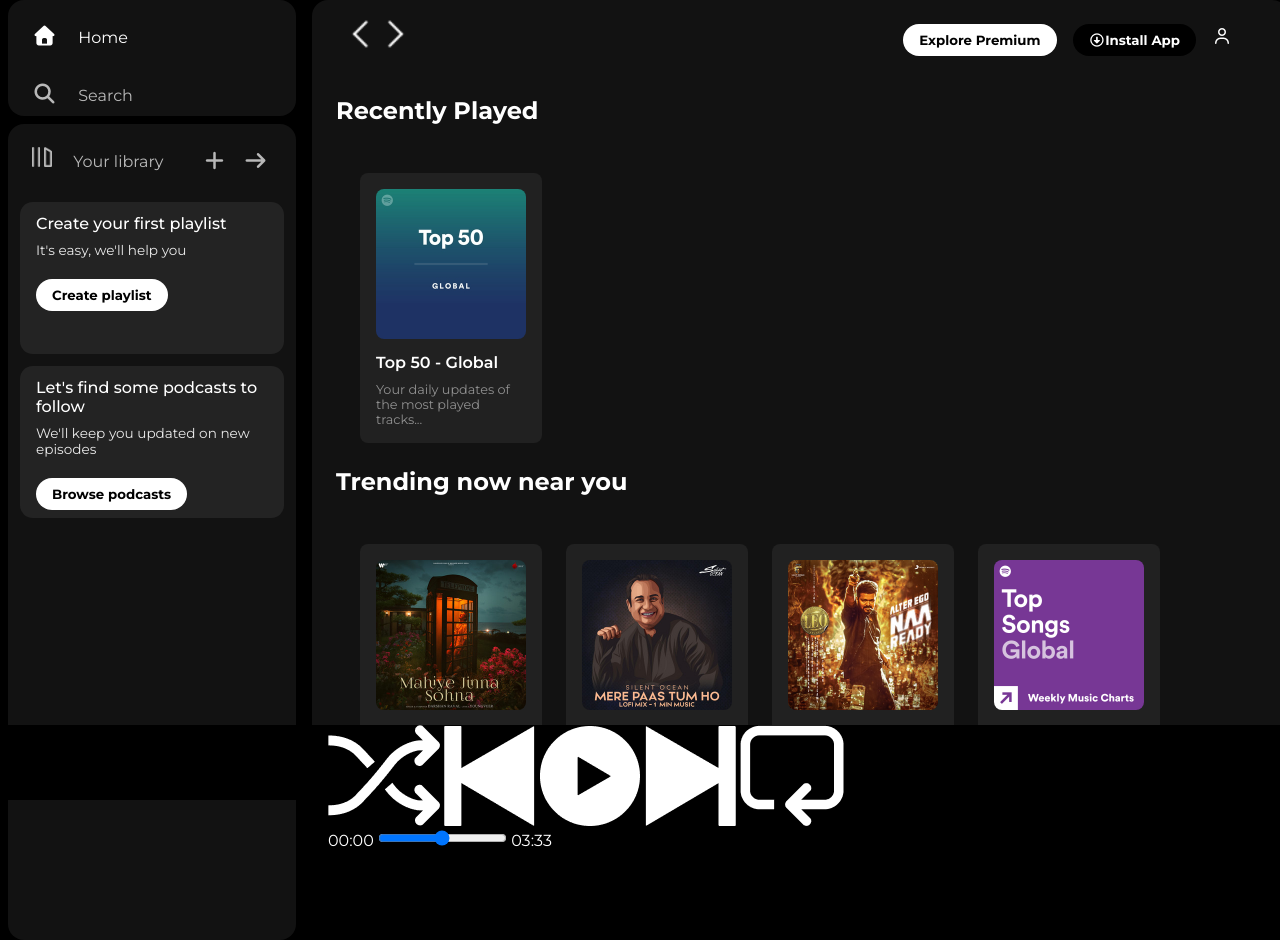
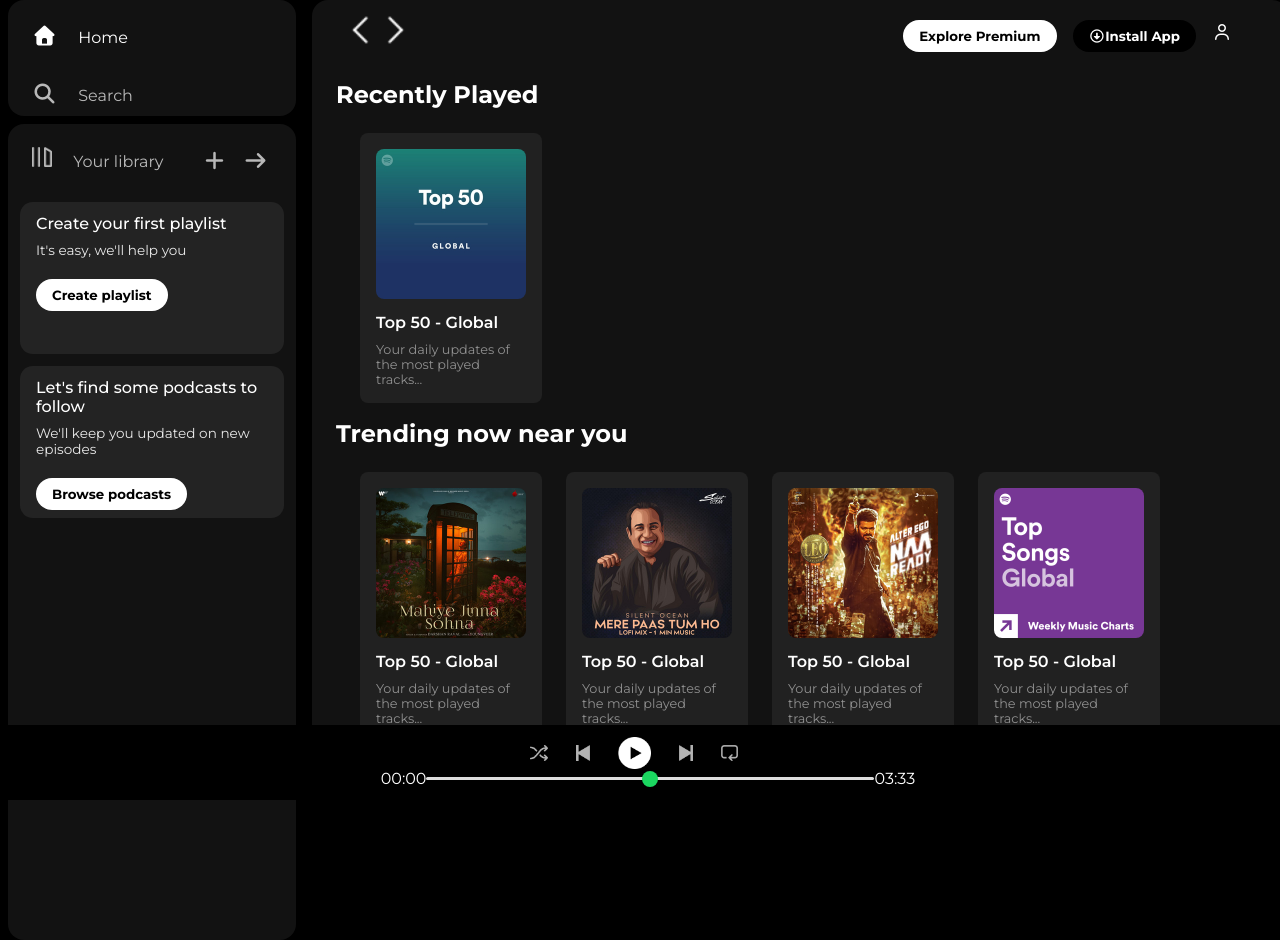
Before and after one commit to codedbyritika/html-css-mini-projects, a plain HTML site: page 05-spotify-homepage-clone/index.html in a window 1280 px wide. Drawn offline with Linux system fonts and the light colour scheme.

Commit message:
middle player part of music player

```diff
--- a/05-spotify-homepage-clone/index.html
+++ b/05-spotify-homepage-clone/index.html
@@ -160,13 +160,13 @@
                 <div class="player-controls">
                     <img src="./assets/player_icon1.png" class="player-control-icon" alt="">
                     <img src="./assets/player_icon2.png" class="player-control-icon" alt="">
-                    <img src="./assets/player_icon3.png" class="player-control-icon" alt="">
+                    <img src="./assets/player_icon3.png" class="player-control-icon" style="opacity: 1; height:2rem;" alt="">
                     <img src="./assets/player_icon4.png" class="player-control-icon" alt="">
                     <img src="./assets/player_icon5.png" class="player-control-icon" alt="">
                 </div>
                 <div class="playback-bar">
                     <span class="curr-time">00:00</span>
-                    <input type="range" min="0" max="100" class="progress-bar">
+                    <input type="range" min="0" max="100" class="progress-bar" step="1">
                     <span class="total-time">03:33</span>
                 </div>
             </div>
--- a/05-spotify-homepage-clone/style.css
+++ b/05-spotify-homepage-clone/style.css
@@ -157,6 +157,7 @@
 .sticky-nav{
     position: sticky;
    top: 0;
+   height: 2rem;
     background-color:#121212;
    display: flex;
    justify-content: space-between;
@@ -190,7 +191,7 @@
     }
 }
 h2{
-    margin: 1.5rem 0 1.5rem 0;
+    margin: 1rem 0 0 0;
 }
 .card{
 
@@ -202,6 +203,7 @@
     margin-top: 1.5rem;
 }
 .card-container{
+
     display: flex;
     flex-wrap: wrap;
 
@@ -237,13 +239,62 @@
 
 .music-player{
     display: flex;
+    justify-content: space-between;
+    align-items: center;
 }
+
 .album{
     width: 25%;
+    background-color: pink;
 }
 .player{
     width: 50%;
+
+}
+.player-controls{
+    display: flex;
+    justify-content: center;
+    align-items: center;
+
+
+}
+.player-control-icon{
+    height: 1rem;
+    opacity: 0.7;
+    margin-right: 1.75rem;
+}
+.player-control-icon:hover{
+    opacity: 1;
+}
+
+.playback-bar{
+    display: flex;
+    justify-content: center;
+    align-items: center;
 }
 .controls{
     width: 25%;
+    background-color: orange;
 }
+.progress-bar{
+    width: 70%;
+    appearance: none;
+    background-color: transparent;
+    cursor: pointer;
+}
+
+.progress-bar::-webkit-slider-runnable-track{
+    background-color: #ddd;
+    border-radius: 100px;
+    height: 0.2rem;
+
+}
+
+.progress-bar::-webkit-slider-thumb{
+    appearance: none;
+    height: 1rem;
+    width: 1rem;
+    background-color: #1bd760;
+    border-radius: 50%;
+    margin-top:-6px ;
+}
```
